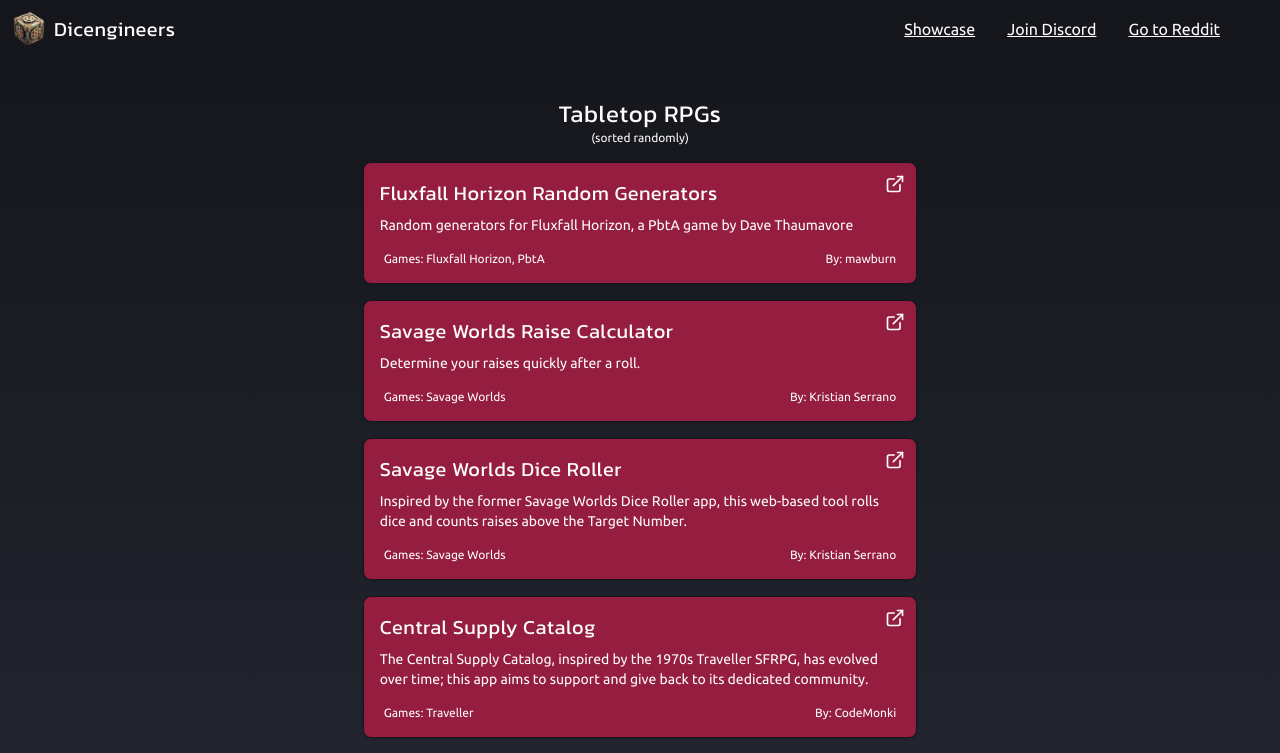
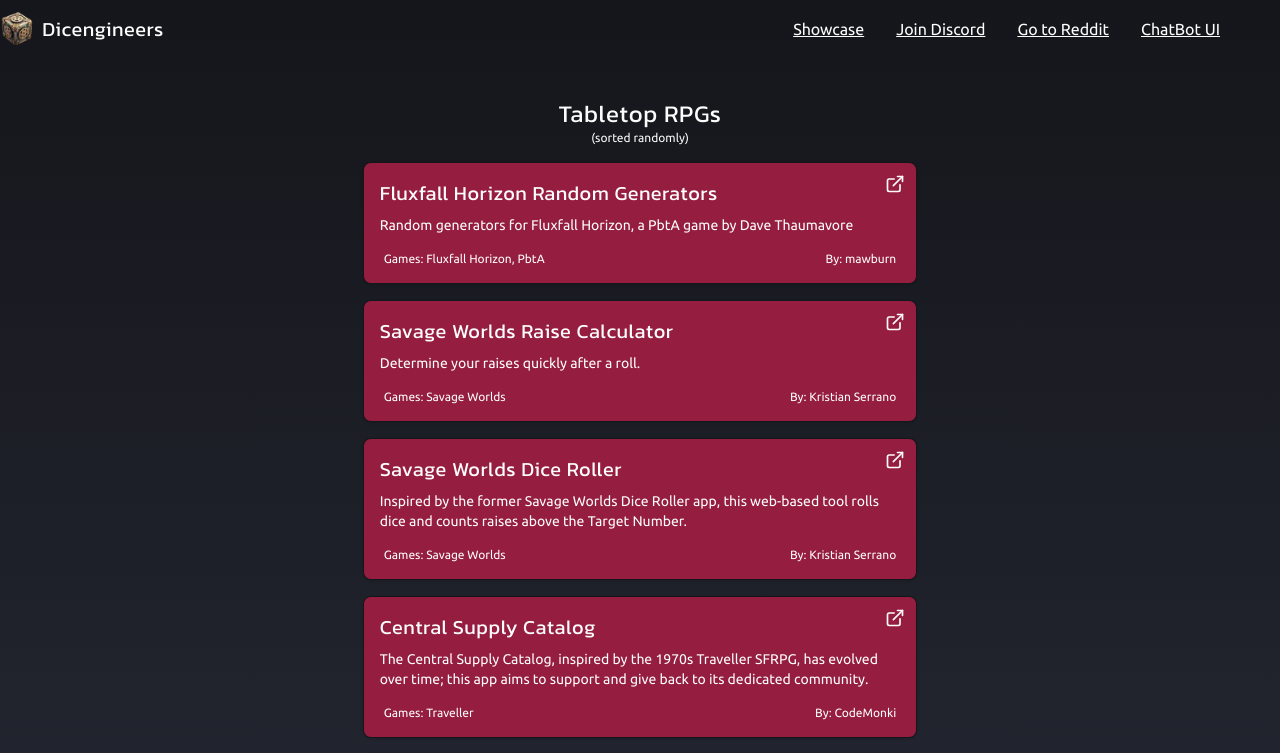
Before and after one commit to mawburn/dicengineers.com, a Next.js app: page /showcase in a window 1280 px wide. Shown: the top 753 px of the page. Built offline with nearby package versions, Linux system fonts and the light colour scheme.

Commit message:
add chatbot link

```diff
--- a/src/components/PageHeader.tsx
+++ b/src/components/PageHeader.tsx
@@ -5,7 +5,7 @@
 interface PageHeaderProps {}
 
 export const PageHeader = ({}: PageHeaderProps) => (
-  <header className="flex justify-between items-center p-3 w-full">
+  <header className="flex justify-between items-start md:items-center p-3 w-full">
     <Link href="/" className="flex justify-center items-center">
       <Image
         className="pr-2"
@@ -17,8 +17,8 @@
       />{' '}
       <h1 className="text-xl hidden md:block">Dicengineers</h1>
     </Link>
-    <nav className="mr-2 md:mr-10">
-      <ul className="flex gap-4">
+    <nav className="flex justify-end mr-2 md:mr-10 w-full">
+      <ul className="flex flex-wrap justify-center md:justify-normal gap-2 md:gap-4">
         <li>
           <Link href="/showcase" className="underline p-2">
             Showcase
@@ -34,6 +34,16 @@
             Go to Reddit
           </a>
         </li>
+        <li>
+          <a
+            href="https://gpt.dicengineers.com"
+            rel="noopener noreferrer"
+            target="_blank"
+            className="underline p-2"
+          >
+            ChatBot UI
+          </a>
+        </li>
       </ul>
     </nav>
   </header>
```
